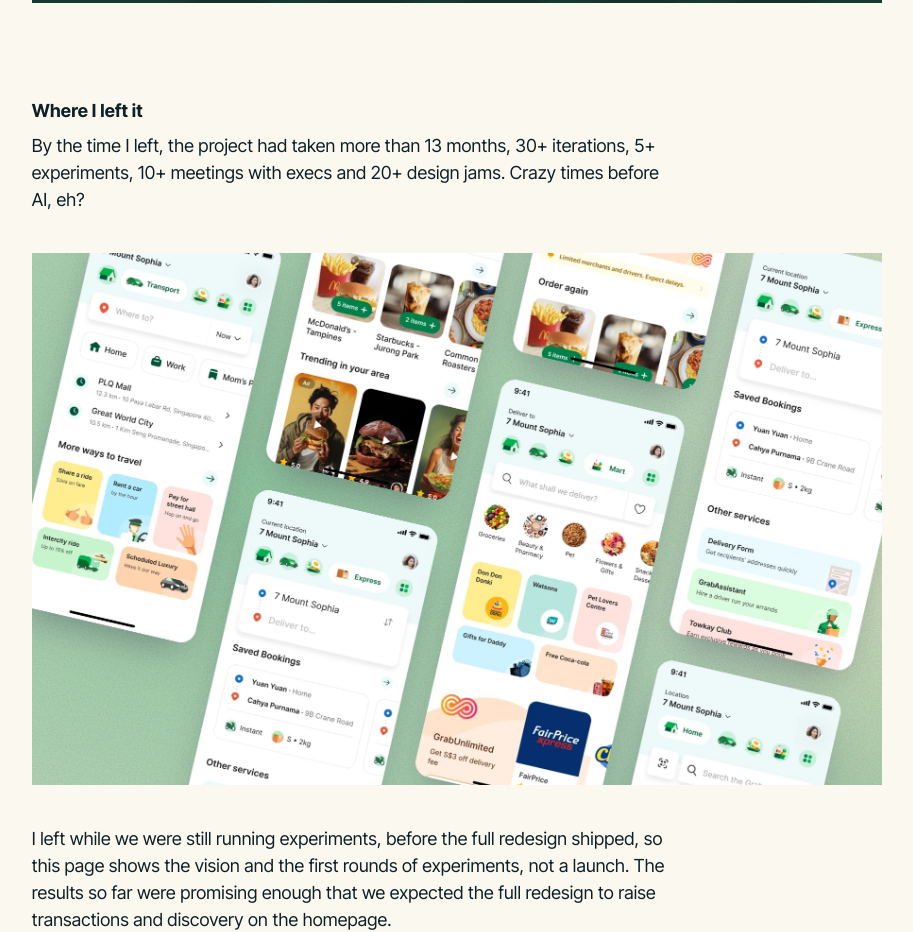
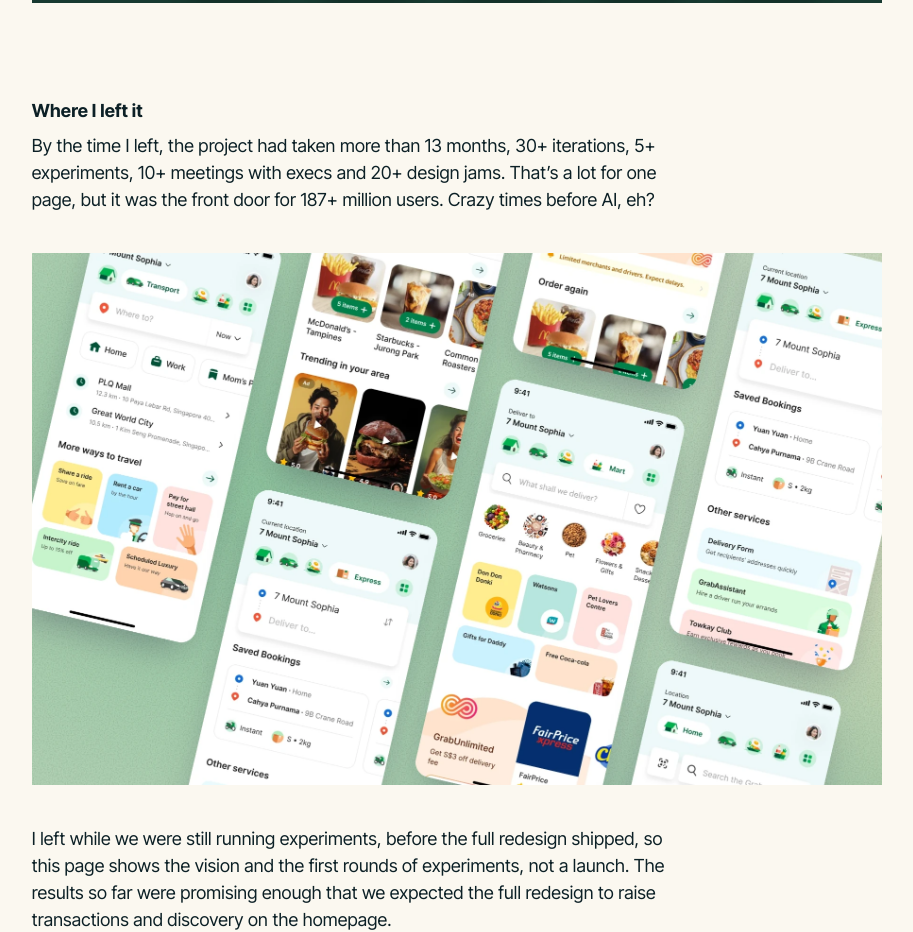
Before and after one commit to annalogofdesign/annaskopenko.com, a plain HTML site: page work/grab.html in a window 1280 px wide. Shown: the part 9140-10072 px from the top of the page, without its empty margins (344-1257 px from the left). Drawn offline with Linux system fonts and the light colour scheme.

Commit message:
Grab: say why the timeline was long
Co-Authored-By: Claude Opus 5.5 <noreply@anthropic.com>

```diff
--- a/work/grab.html
+++ b/work/grab.html
@@ -160,7 +160,7 @@
       <section class="cs-section" id="where-i-left-it" aria-labelledby="where-i-left-it-title">
         <div class="cs-prose">
           <h2 class="cs-h" id="where-i-left-it-title">Where I left it</h2>
-          <p>By the time I left, the project had taken more than 13 months, 30+ iterations, 5+ experiments, 10+ meetings with execs and 20+ design jams. Crazy times before AI, eh?</p>
+          <p>By the time I left, the project had taken more than 13 months, 30+ iterations, 5+ experiments, 10+ meetings with execs and 20+ design jams. That’s a lot for one page, but it was the front door for 187+ million users. Crazy times before AI, eh?</p>
         </div>
         <figure class="cs-figure">
           <img src="grab/services.webp" alt="The redesigned Home, Transport, Food, Mart and Express pages, all with the same header, tabs and search" loading="lazy">
```
